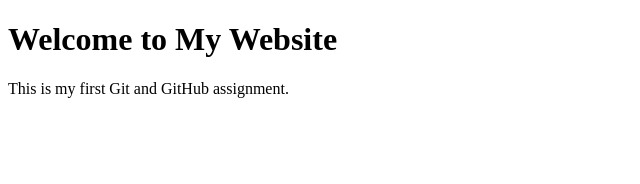
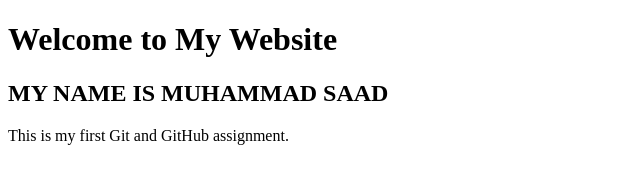
Before and after one commit to SAADSHEIKH306/TEST, a plain HTML site: page INDEX.HTML in a window 1280 px wide. Shown: the whole page, without its empty margins (0-640 px from the left). Drawn offline with Linux system fonts and the light colour scheme.

Commit message:
Updated website

```diff
--- a/INDEX.HTML
+++ b/INDEX.HTML
@@ -5,6 +5,7 @@
 </head>
 <body>
     <h1>Welcome to My Website</h1>
+    <h2>MY NAME IS MUHAMMAD SAAD</h2>
     <p>This is my first Git and GitHub assignment.</p>
 </body>
 </html>
```
